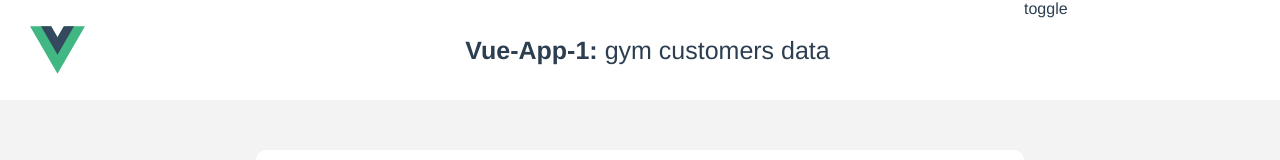
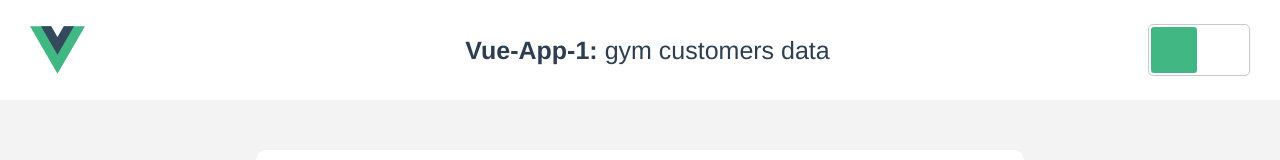
Before and after one commit to gass-git/vue-app-1, a Vue app: page / in a window 1280 px wide. Shown: the top 160 px of the page. Built offline with nearby package versions, Linux system fonts and the light colour scheme; no server answers.

Commit message:
added a toggle component

```diff
--- a/src/App.vue
+++ b/src/App.vue
@@ -11,9 +11,7 @@
             </div>
         </div>
         <div id="header-right-container">
-            <div>
-                toggle
-            </div>
+            <ThemeToggle />
         </div>
 
         <!-- main content -->
@@ -28,10 +26,12 @@
 
 <script>
 import CustomerData from "./pages/CustomerData/CustomerData.vue";
+import ThemeToggle from "./components/ThemeToggle.vue";
 
 export default {
     name: 'App',
     components: {
+        ThemeToggle,
         CustomerData
     }
 }
@@ -84,6 +84,13 @@ body{
     font-size:25px;
 }
 
+#header-right-container{
+    display: flex;
+    justify-content: right;
+    align-items: center;
+    padding:0 30px 0 0;
+}
+
 #main-content{
     padding:50px 0 0 0;
 }
--- /dev/null
+++ b/src/components/ThemeToggle.vue
@@ -0,0 +1,27 @@
+<template>
+    <div id="container">
+        <div id="square"></div>
+    </div>
+</template>
+
+<script>
+
+</script>
+
+<style scoped>
+    #container{
+        width:100px;
+        height:50px;
+
+        border:1px solid #c9c9c9;
+        border-radius:5px;
+    }
+    #square{
+        margin:2px;
+        aspect-ratio: 1;
+        height:46px;
+        border-radius:3px;
+        background:#41b883;
+        cursor:pointer;
+    }
+</style>
```
Also changed, not shown: src/components/AppFooter.vue (deleted, +0 -24 lines), src/components/AppHeader.vue (deleted, +0 -47 lines).
